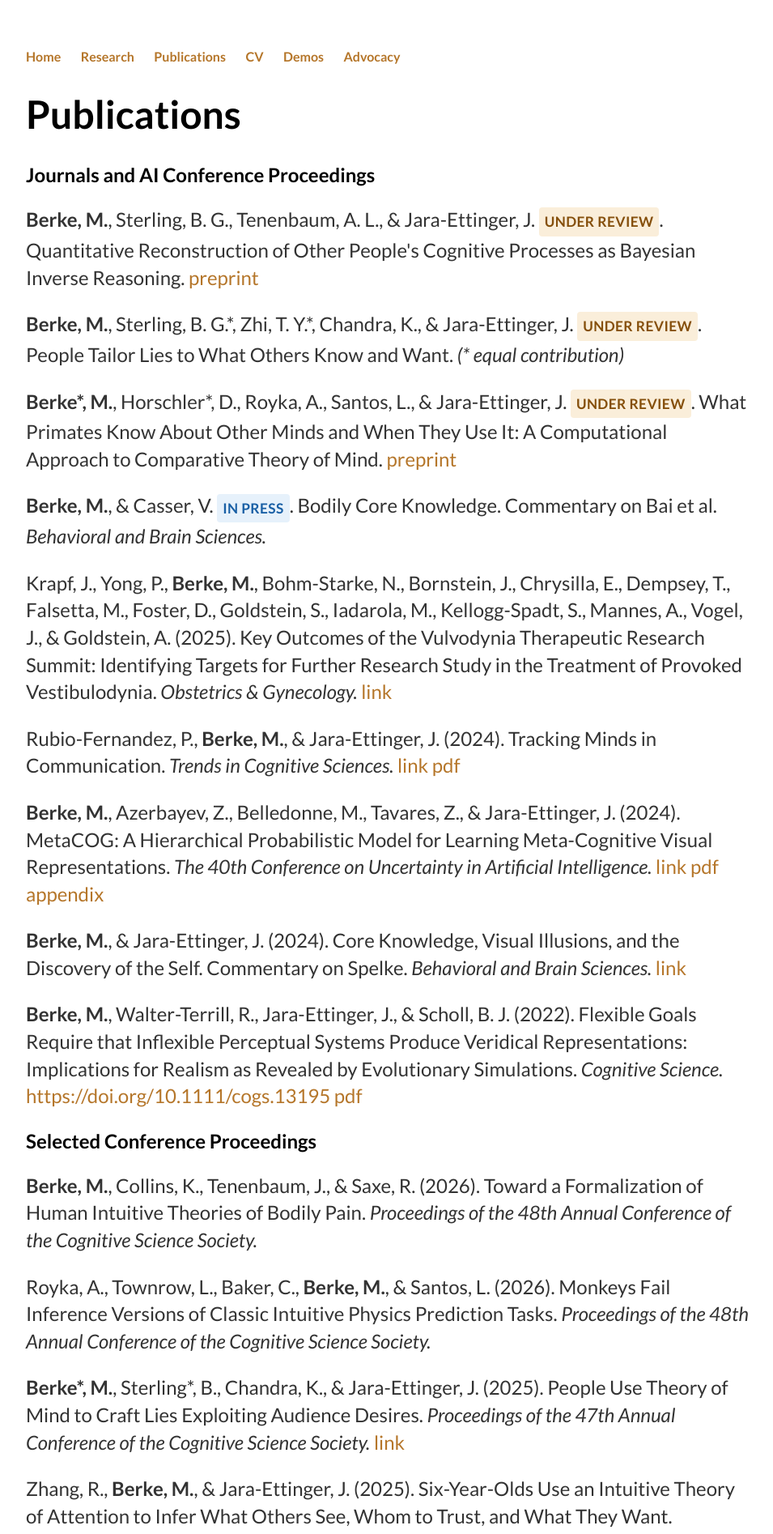
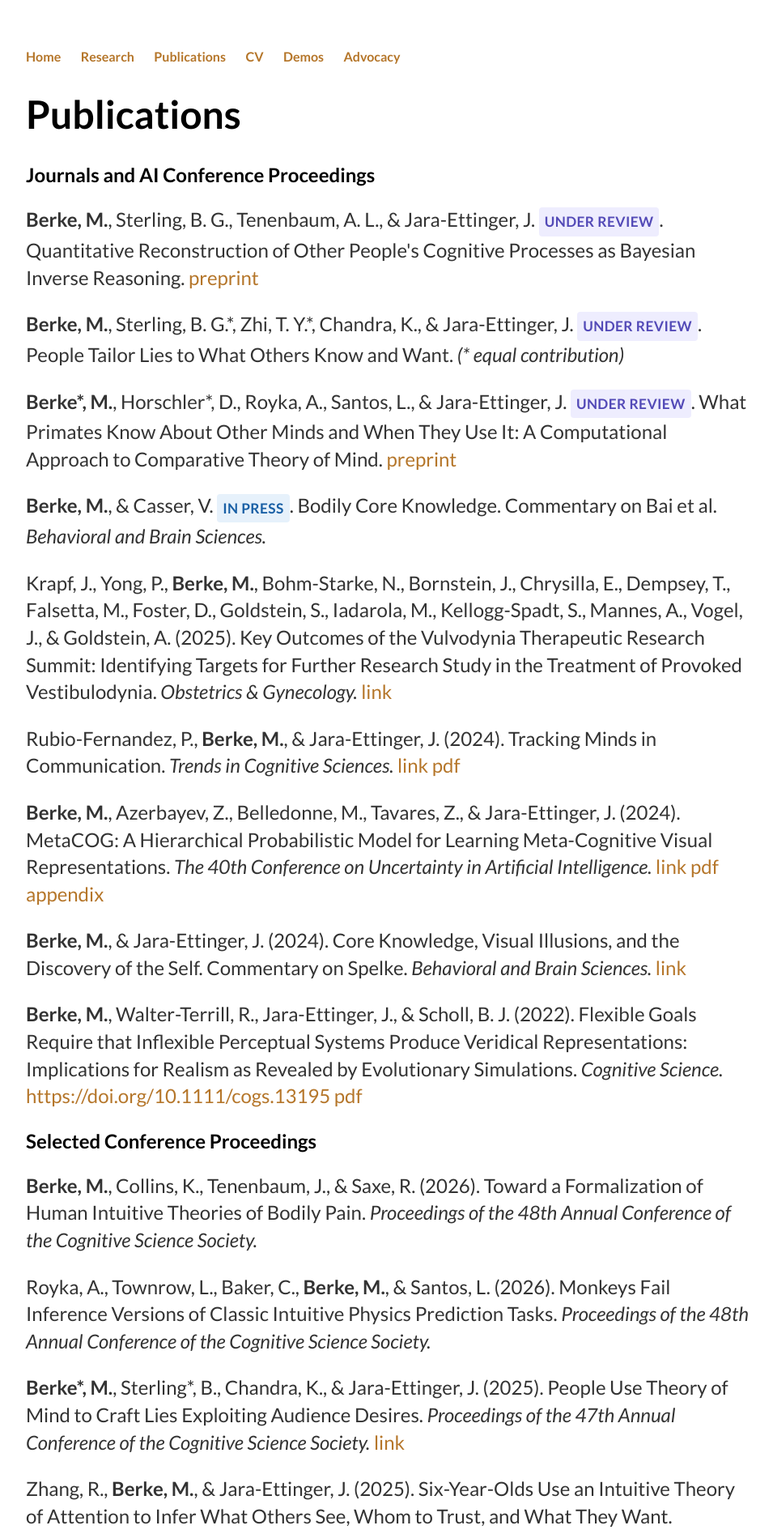
Before and after one commit to marleneberke/marleneberke.github.io, a Jekyll site: the page built from publications.html, in a window 1280 px wide. Shown: the top 1894 px of the page at 81% size, without its empty margins (160-1115 px from the left). Built offline with Jekyll 4.4.1, drawn with Linux system fonts in a browser that asks for light colours.

Commit message:
Badge, bio, and layout tweaks
- under review badge: amber → lavender (#EEEDFE / #534AB7) on Research and Publications pages
- home-layout: align-items flex-start → center
- bio first sentence: lead with ICoN fellow + Saxe Lab / CogSci group framing

Co-Authored-By: Claude Sonnet 4.6 <noreply@anthropic.com>

```diff
--- a/css/main.css
+++ b/css/main.css
@@ -195,7 +195,7 @@ details.earlier-papers ul li { margin-bottom: 10px; }
 
 .home-layout {
   display: flex;
-  align-items: flex-start;
+  align-items: center;
   gap: 2.5rem;
   margin-top: 1.5rem;
 }
--- a/index.html
+++ b/index.html
@@ -10,7 +10,7 @@ title: Marlene Berke
 	<div class="home-layout">
 		<img src="/Marlene2024.png" alt="Marlene Berke" class="home-photo">
 		<div class="home-bio">
-			<p>Hi! I'm a postdoc at MIT's <a href="https://yangtan.mit.edu/icon/">Integrative Computational Neuroscience (ICoN) Center</a>, jointly supervised by <a href="https://saxelab.mit.edu/">Rebecca Saxe</a> and <a href="https://cocosci.mit.edu/">Josh Tenenbaum</a> in the <a href="https://cocosci.mit.edu/">Computational Cognitive Science group</a>. I study how we think about our own and other minds. I'm especially interested in how we make inferences about the unobservable things going on in other people's minds, like what they are thinking about or how much pain they are experiencing. To approach these problems, I use a combination of behavioral experiments and computational modeling. </p>
+			<p>Hi! I'm an <a href="https://yangtan.mit.edu/icon/">ICoN</a> postdoctoral fellow at MIT in the <a href="https://saxelab.mit.edu/">Saxe Lab</a> and the <a href="https://cocosci.mit.edu/">Computational Cognitive Science group</a>, jointly supervised by <a href="https://saxelab.mit.edu/">Rebecca Saxe</a> and <a href="https://cocosci.mit.edu/">Josh Tenenbaum</a>. I study how we think about our own and other minds. I'm especially interested in how we make inferences about the unobservable things going on in other people's minds, like what they are thinking about or how much pain they are experiencing. To approach these problems, I use a combination of behavioral experiments and computational modeling. </p>
 			<p>I did my PhD at Yale University in the <a href="https://compdevlab.yale.edu/">Computational Social Cognition Lab</a> under the supervision of Dr. Julian Jara-Ettinger; before that, I was a <a href="https://as.cornell.edu/education/college-scholar-program/">College Scholar</a> at Cornell University and spent a summer in <a href="https://sites.google.com/view/hakwan-lau-lab">Hakwan Lau's lab</a> at UCLA. </p>
 		</div>
 	</div>
--- a/publications.html
+++ b/publications.html
@@ -13,7 +13,7 @@ title: Publications
         letter-spacing: 0.4px;
         vertical-align: middle;
     }
-    .badge-review  { background: #FAEEDA; color: #854F0B; }
+    .badge-review  { background: #EEEDFE; color: #534AB7; }
     .badge-inpress { background: #E6F1FB; color: #185FA5; }
     .badge-inprep  { background: #EAF3DE; color: #3B6D11; }
 </style>
--- a/research.html
+++ b/research.html
@@ -14,7 +14,7 @@ title: Research
         vertical-align: middle;
     }
     .badge-inprep  { background: #EAF3DE; color: #3B6D11; }
-    .badge-review  { background: #FAEEDA; color: #854F0B; }
+    .badge-review  { background: #EEEDFE; color: #534AB7; }
     .badge-inpress { background: #E6F1FB; color: #185FA5; }
 
     .research-line {
```
